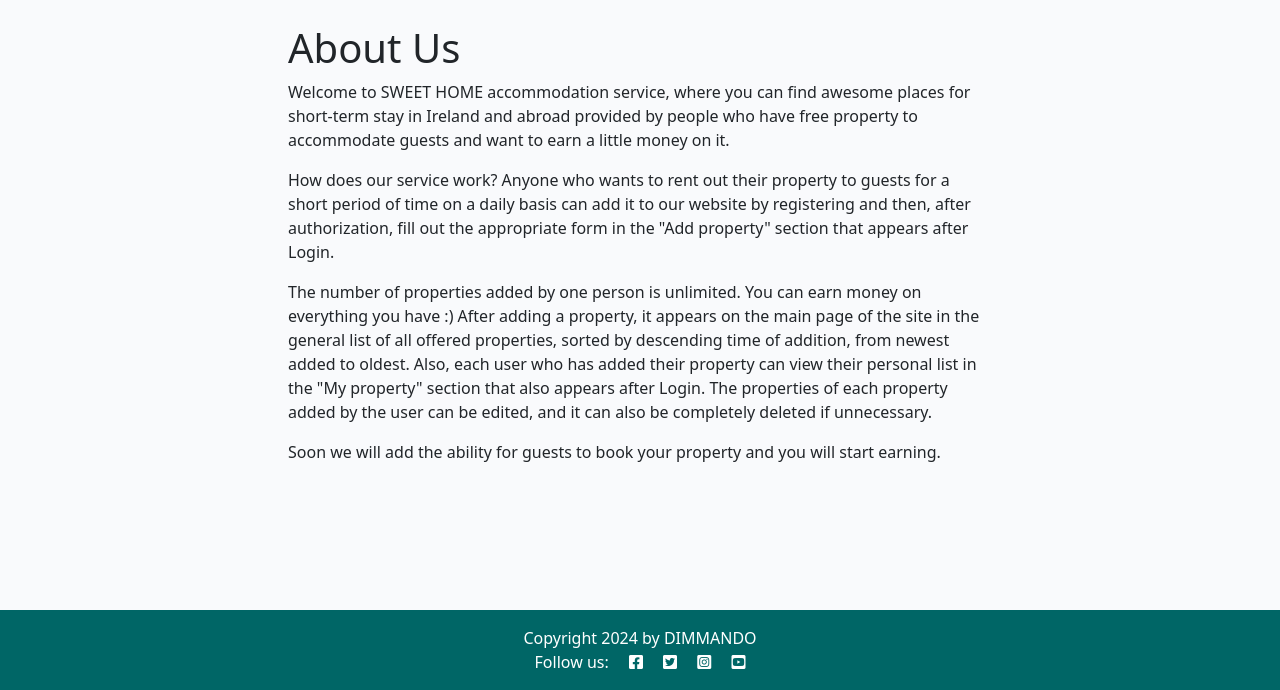
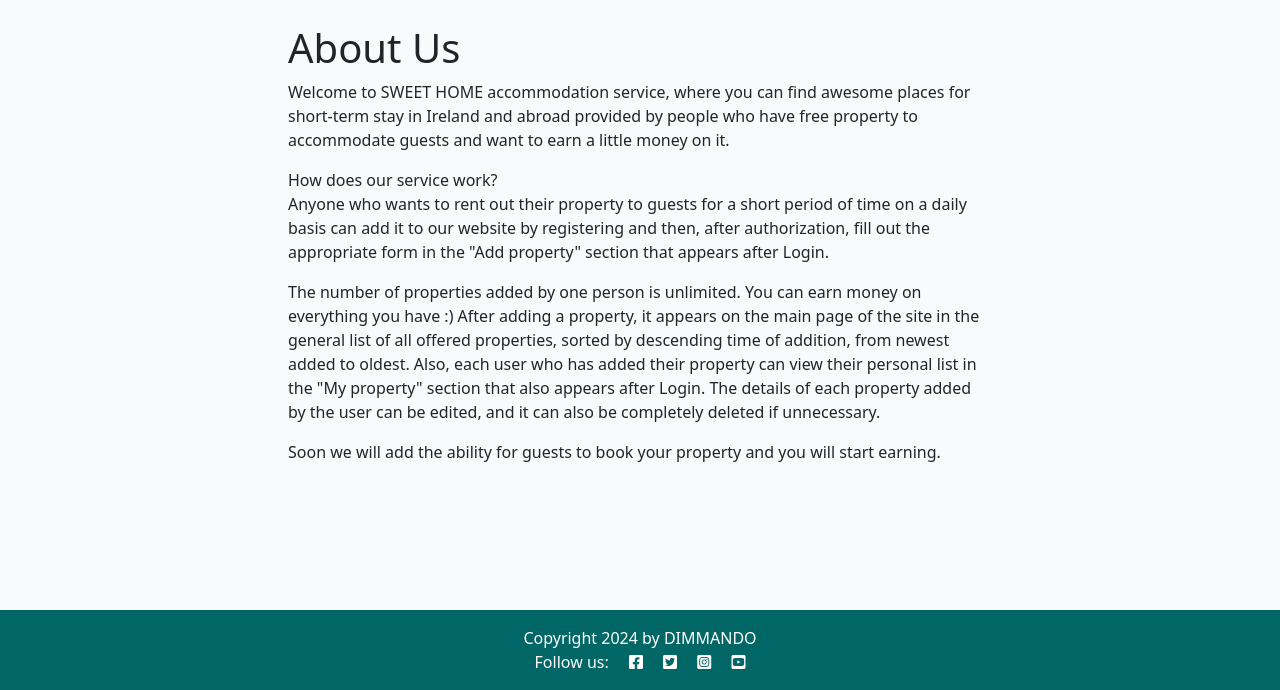
Before and after one commit to dimmando/accommodation, a Django app: page /about in a window 1280 px wide. Shown: the part 110-800 px from the top of the page. Run offline with Django 4.2, Linux system fonts and the light colour scheme.

Commit message:
Correct About text and change contains to icontains command in search function

```diff
--- a/booking/templates/about.html
+++ b/booking/templates/about.html
@@ -14,7 +14,7 @@
                 and want to earn a little money on it.
             </p>
             <p class="book-text">
-                How does our service work?
+                How does our service work?<br>
                 Anyone who wants to rent out their property to guests for a
                 short period of time on a daily basis can add it to our website
                 by registering and then, after authorization, fill out the
@@ -29,7 +29,7 @@
                 time of addition, from newest added to oldest. Also, each user
                 who has added their property can view their personal list in
                 the "My property" section that also appears after Login.
-                The properties of each property added by the user can be edited,
+                The details of each property added by the user can be edited,
                 and it can also be completely deleted if unnecessary.
             </p>
             <p class="book-text">
--- a/booking/views.py
+++ b/booking/views.py
@@ -28,7 +28,7 @@ class BookView(generic.ListView):
         query = self.request.GET.get("q")
         if query:
             book_list = self.model.objects.filter(
-                Q(title__contains=query)
+                Q(title__icontains=query)
                 | Q(description__icontains=query)
                 | Q(accommodation_type__icontains=query)
                 | Q(city__icontains=query),
```
